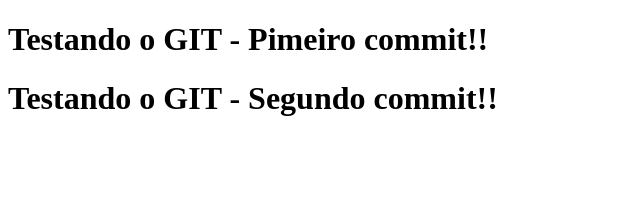
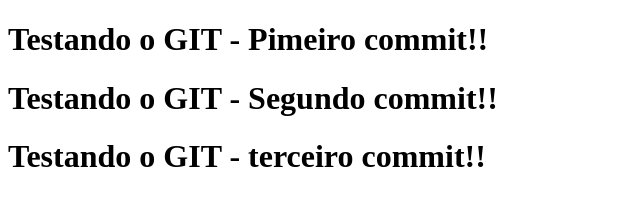
Before and after one commit to JpAngelo23/novoGit, a plain HTML site: page index.html in a window 1280 px wide. Shown: the whole page, without its empty margins (0-640 px from the left). Drawn offline with Linux system fonts and the light colour scheme.

Commit message:
Terceiro Commit

```diff
--- a/index.html
+++ b/index.html
@@ -8,5 +8,6 @@
   <body>
     <h1>Testando o GIT - Pimeiro commit!!</h1>
     <h1>Testando o GIT - Segundo commit!!</h1>
+    <h1>Testando o GIT - terceiro commit!!</h1>
   </body>
 </html>
```
